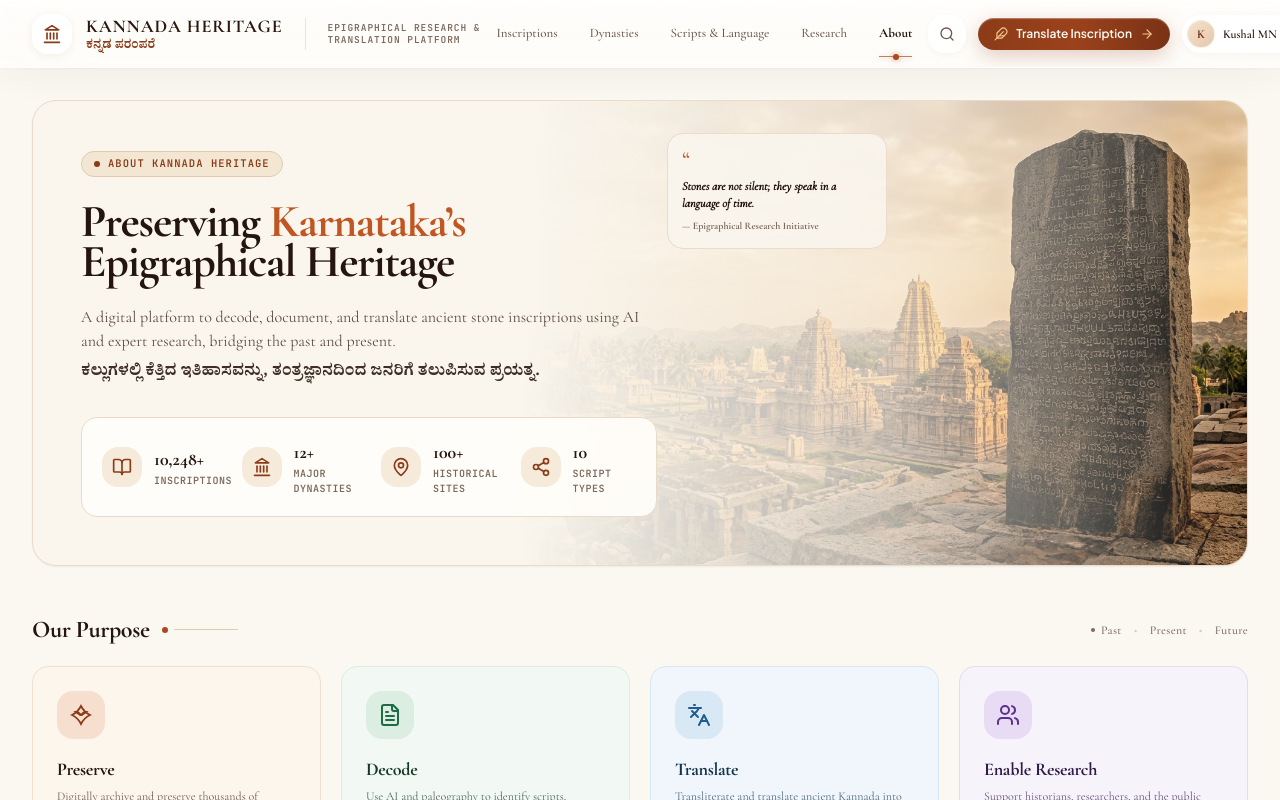
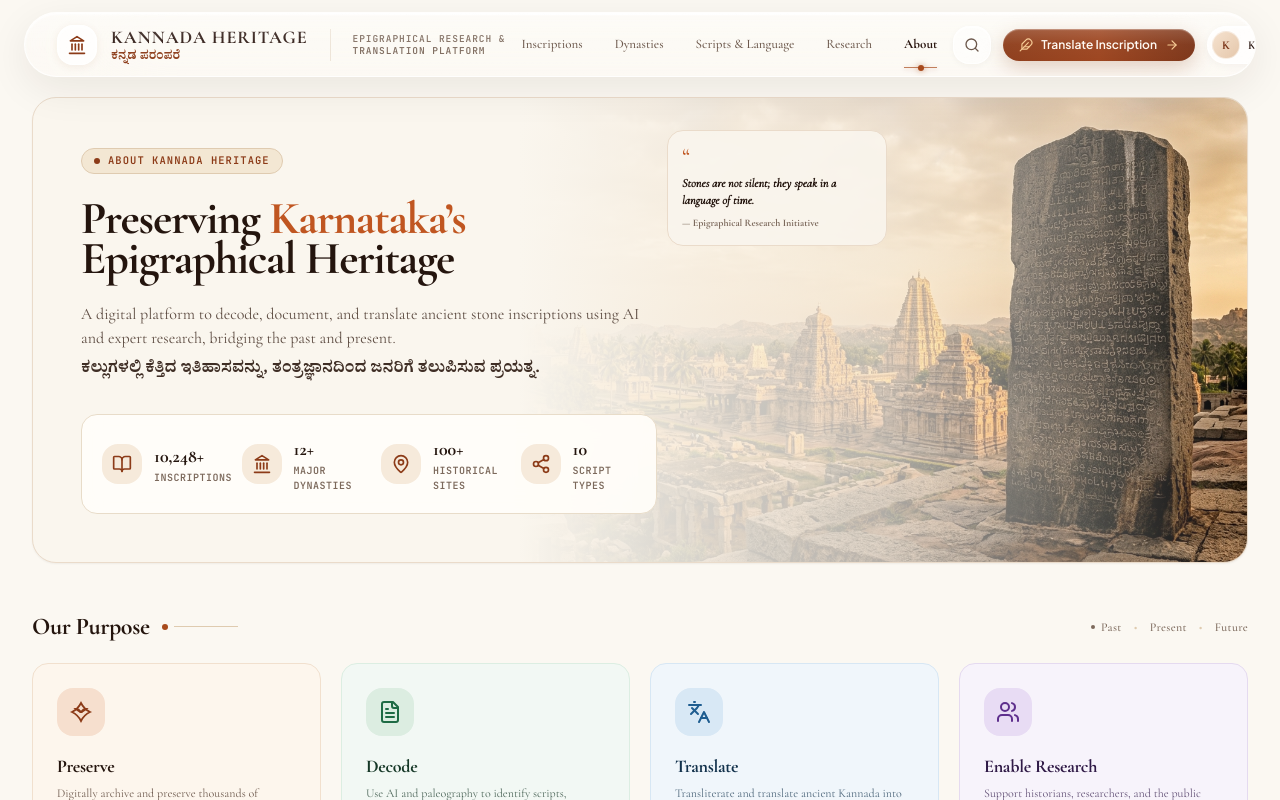
Before and after one commit to KUSHALMN/kannada-inscription-ocr-llm, a React (Vite) app: page / in a window 1280 px wide. Shown: the top 800 px of the page. Built offline with nearby package versions, Linux system fonts and the light colour scheme.

Commit message:
feat(ui): implement floating liquid glass navbar with 70% optical transparency and ambient chromatic refraction

```diff
--- a/src/components/layout/MainLayout.tsx
+++ b/src/components/layout/MainLayout.tsx
@@ -18,7 +18,12 @@ export const MainLayout: React.FC<MainLayoutProps> = ({
 
   return (
     <div className="min-h-screen bg-[#FBF8F2] text-[#241711] flex flex-col relative overflow-x-hidden selection:bg-[#F2D7B3] selection:text-[#5B230C]">
-      {/* Top Heritage Navbar matching new design */}
+      {/* Ambient luminous glow orbs for liquid glass optical refraction */}
+      <div className="fixed top-0 left-1/4 w-[450px] h-80 bg-amber-400/14 rounded-full blur-3xl pointer-events-none -z-10 -translate-y-1/2" />
+      <div className="fixed top-2 right-1/4 w-[520px] h-80 bg-orange-500/10 rounded-full blur-3xl pointer-events-none -z-10" />
+      <div className="fixed top-16 left-1/2 -translate-x-1/2 w-[720px] h-64 bg-amber-200/15 rounded-full blur-3xl pointer-events-none -z-10" />
+
+      {/* Top Heritage Navbar with liquid glass effect */}
       <TopNavbar
         activeTab={activeTab}
         onNavigate={onNavigate}
--- a/src/components/layout/TopNavbar.tsx
+++ b/src/components/layout/TopNavbar.tsx
@@ -56,12 +56,11 @@ export const TopNavbar: React.FC<TopNavbarProps> = ({
   };
 
   return (
-    <header className="sticky top-0 z-50 bg-white/65 backdrop-blur-2xl backdrop-saturate-200 border-b border-white/60 shadow-[inset_0_1px_1.5px_0_rgba(255,255,255,0.9),0_10px_35px_-5px_rgba(43,23,17,0.06),0_1px_3px_0_rgba(43,23,17,0.03)] transition-all relative overflow-hidden">
-      {/* Specular prismatic liquid glass refraction sheen */}
-      <div className="absolute inset-x-0 top-0 h-[1.5px] bg-gradient-to-r from-transparent via-white to-transparent pointer-events-none opacity-90" />
-      <div className="absolute inset-0 bg-gradient-to-b from-white/35 via-white/10 to-transparent pointer-events-none" />
-
-      <div className="max-w-[1440px] mx-auto px-4 sm:px-8 py-3 flex items-center justify-between gap-4 relative z-10">
+    <header className="sticky top-2 sm:top-3 z-50 px-3 sm:px-6 transition-all pointer-events-none">
+      <div className="pointer-events-auto max-w-[1440px] mx-auto rounded-2xl sm:rounded-full bg-white/30 backdrop-blur-3xl backdrop-saturate-200 border border-white/80 shadow-[0_12px_40px_rgba(43,23,17,0.08),inset_0_1.5px_2px_0_rgba(255,255,255,0.95)] px-4 sm:px-8 py-2.5 flex items-center justify-between gap-4 relative overflow-hidden transition-all">
+        {/* Specular prismatic liquid glass refraction sheen */}
+        <div className="absolute inset-x-8 top-0 h-[1.5px] bg-gradient-to-r from-transparent via-white to-transparent pointer-events-none opacity-95" />
+        <div className="absolute inset-0 bg-gradient-to-b from-white/30 via-white/5 to-transparent pointer-events-none" />
         {/* Left Branding */}
         <div
           onClick={() => onNavigate('overview')}
@@ -227,14 +226,14 @@ export const TopNavbar: React.FC<TopNavbarProps> = ({
         </div>
       </div>
 
-      {/* Mobile Drawer Menu */}
+      {/* Mobile Drawer Menu with Liquid Glass */}
       {mobileMenuOpen && (
-        <div className="lg:hidden bg-[#FAF7F2] border-t border-[#EADBCA] px-4 py-4 space-y-2">
+        <div className="pointer-events-auto lg:hidden mt-2 max-w-[1440px] mx-auto rounded-2xl bg-white/80 backdrop-blur-3xl border border-white/90 px-4 py-4 space-y-2 shadow-2xl">
           {navLinks.map((link) => (
             <button
               key={link.label}
               onClick={() => handleNavClick(link)}
-              className="w-full text-left py-2 px-3 rounded-lg text-sm font-serif font-medium text-[#2B1711] hover:bg-[#EFE5D2]"
+              className="w-full text-left py-2 px-3 rounded-xl text-sm font-serif font-medium text-[#2B1711] hover:bg-white/60 transition-colors"
             >
               {link.label}
             </button>
```
